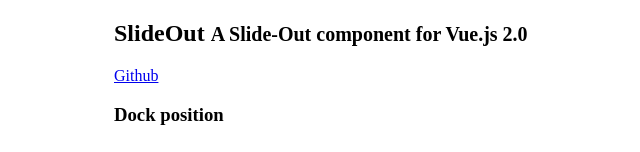
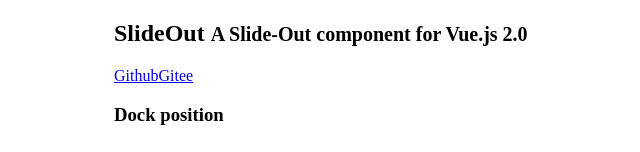
Before and after one commit to hyjiacan/vue-slideout, a Vue app: page / in a window 1280 px wide. Shown: the top 152 px of the page, without its empty margins (126-766 px from the left). Built offline with nearby package versions, Linux system fonts and the light colour scheme.

Commit message:
更新包名与文档

```diff
--- a/package.json
+++ b/package.json
@@ -1,5 +1,5 @@
 {
-  "name": "vue-slideout",
+  "name": "@hyjiacan/vue-slideout",
   "version": "1.0.0",
   "description": "A Slide-Out component for Vue.js 2.0",
   "main": "index.js",
--- a/src/App.vue
+++ b/src/App.vue
@@ -5,6 +5,7 @@
       <small>A Slide-Out component for Vue.js 2.0</small>
     </h2>
     <a href="https://github.com/hyjiacan/vue-slideout.git">Github</a>
+    <a href="https://gitee.com/hyjiacan/vue-slideout.git">Gitee</a>
     <demo />
   </div>
 </template>
```
Also changed, not shown: 7 other files (tests, documents, lock files or other folders).
